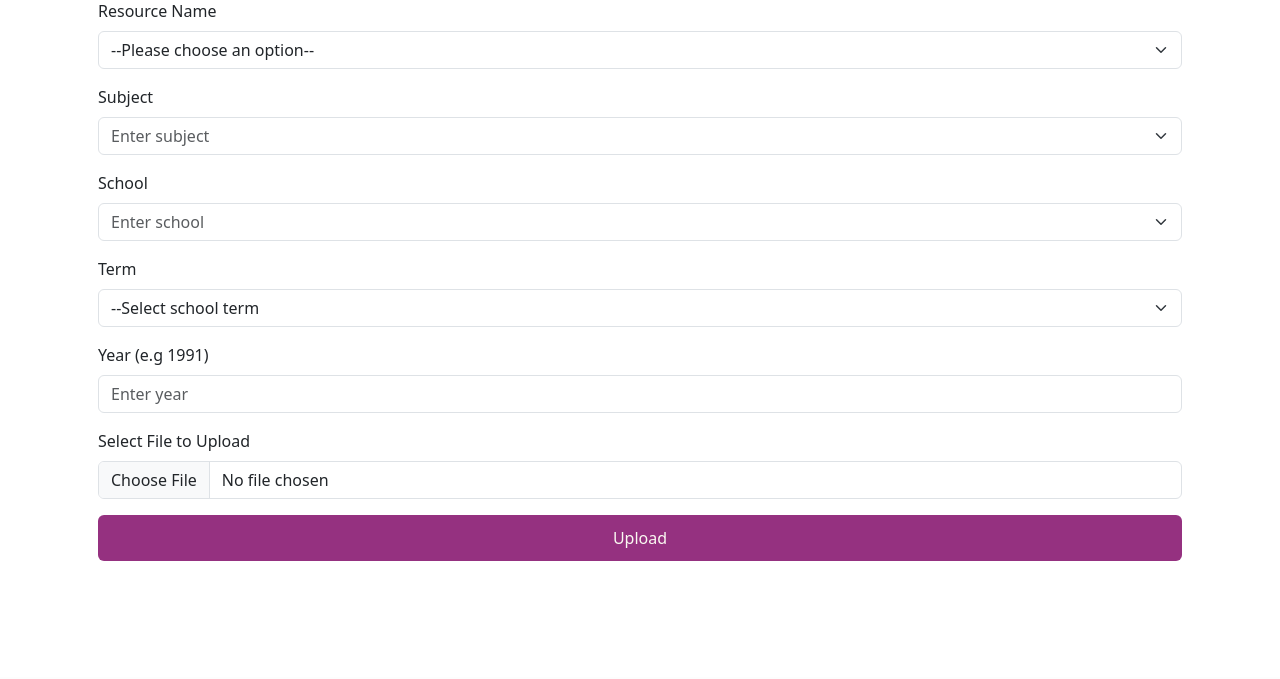
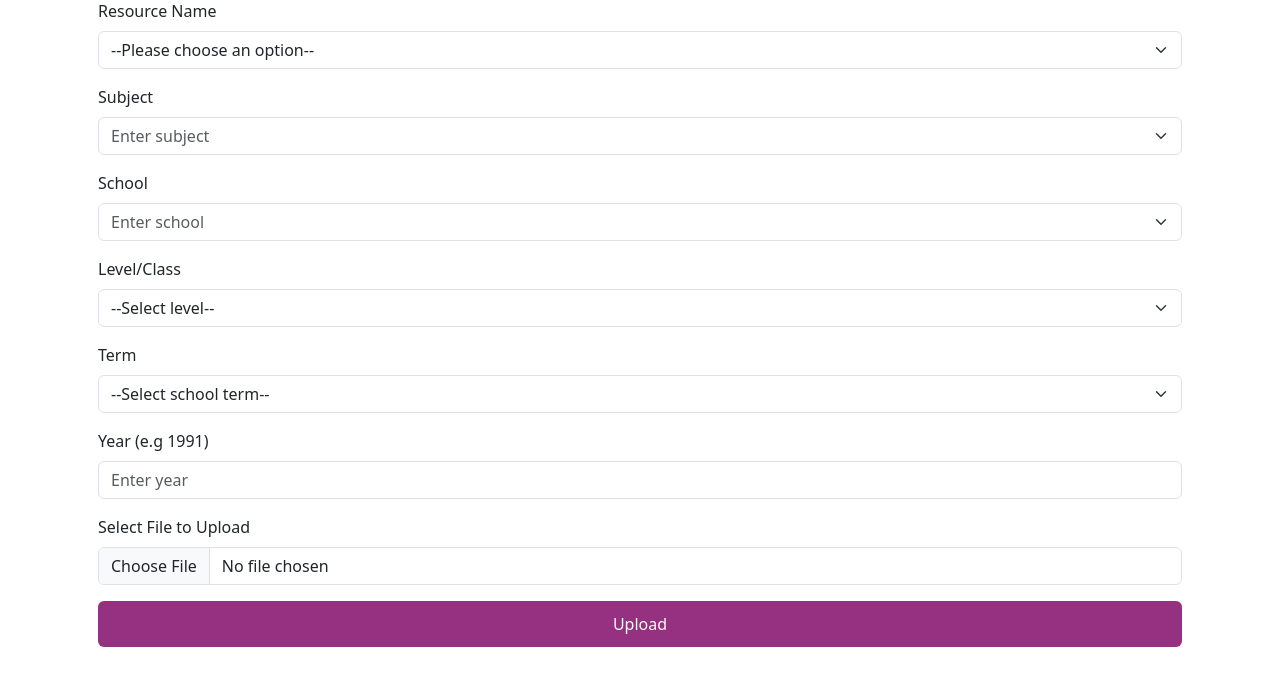
Before and after one commit to dijidaro/dijidaro, a Flask app: template app/templates/upload.html in a window 1280 px wide. Shown: the part 123-802 px from the top of the page. Before the commit the page ends 684 px from the top, so only its background shows below. Run offline with Flask 3, Linux system fonts and the light colour scheme; the template is opened without the code that fills it: values that come from a table or form of the project are taken from there, others are empty; parts of the project's set-up code (start-up, migrations or seed data) failed here and were passed over; some libraries are stand-ins or nearby versions.

Commit message:
Added level form filed

```diff
--- a/app/forms.py
+++ b/app/forms.py
@@ -53,7 +53,8 @@ class UploadForm(FlaskForm):
     resource = SelectField("Resource Name",
                            choices=[("","--Please choose an option--"), ("kcse", "Kenya Certificate of Secondary Education (KCSE)"),
                                     ("kcpe", "Kenya Certificate of Primary Education (KCPE)"), ("mock", "Mock Exam"),
-                                    ("Term 1", "End Term 1"),("Term 2", "End Term 2"),("Term 3", "End Term 3"), ("cat", "Continous Assessment Test (CAT)")],
+                                    ("Term 1", "End Term 1"),("Term 2", "End Term 2"),("Term 3", "End Term 3"),
+                                      ("cat", "Continous Assessment Test (CAT)"), ("holiday", "HOLIDAY ASSIGNMENT")],
                             validators=[InputRequired(message="Field required")],
                             render_kw={"class":"form-select"})
 
@@ -63,8 +64,13 @@ class UploadForm(FlaskForm):
     school = StringField("School", validators = [InputRequired(message="Field required")],
                             render_kw={"class": "form-control form-select ", "placeholder":"Enter school"})
 
+    level = SelectField("Level/Class",
+                        choices=[("", "--Select level--"), ("form 1", "FORM 1"), ("form 2", "FORM 2"), ("form 3", "FORM 3"), ("form 4", "FORM 4"), ("kcse", "KCSE")],
+                        validators=[InputRequired(message="Field required")],
+                        render_kw={"class":"form-select"})
+
     term = SelectField("Term",
-                       choices=[("", "--Select school term"), ("KNEC", "KNEC"),("mock", "MOCK"), ("One", "One"), ("Two", "Two"), ("Three", "Three")],
+                       choices=[("", "--Select school term--"), ("1", "One"), ("2", "Two"), ("3", "Three"), ("KCSE", "KCSE"),("mock", "MOCK")],
                        validators=[InputRequired(message="Field required")],
                        render_kw={"class":"form-select"})
 
--- a/app/templates/upload.html
+++ b/app/templates/upload.html
@@ -49,6 +49,17 @@
                         {% endif %}
                     </div>
                     <div class="mb-3">
+                        {{ form.level.label(class="form-label")}}
+                        {{ form.level }}
+                        {% if form.level.errors %}
+                            <ul class="error">
+                                {% for error in form.level.errors %}
+                                    <li>{{ error }}</li>
+                                {% endfor %}
+                            </ul>
+                        {% endif %}
+                    </div>
+                    <div class="mb-3">
                         {{ form.term.label(class="form-label")}}
                         {{ form.term }}
                         {% if form.term.errors %}
--- a/app/upload.py
+++ b/app/upload.py
@@ -38,6 +38,7 @@ def upload_resource():
             "category" : form.resource.data,
             "subject" : form.subject.data,
             "school" : form.school.data,
+            "level": form.level.data,
             "term" : form.term.data,
             "year" : form.year.data,
         }
@@ -93,7 +94,7 @@ def extract_resource_text(page):
     try:
         tessdata_prefix = "/usr/share/tesseract-ocr/5/tessdata/"
         print(tessdata_prefix)
-        partial_text_page = page.get_textpage_ocr(flags=0, dpi=72, tessdata=tessdata_prefix, full=False)
+        partial_text_page = page.get_textpage_ocr(flags=0, dpi=72, language="eng", tessdata=tessdata_prefix, full=False)
         page_text = page.get_text(textpage=partial_text_page, sort=True).strip()
         return page_text
     except Exception as e:
```
